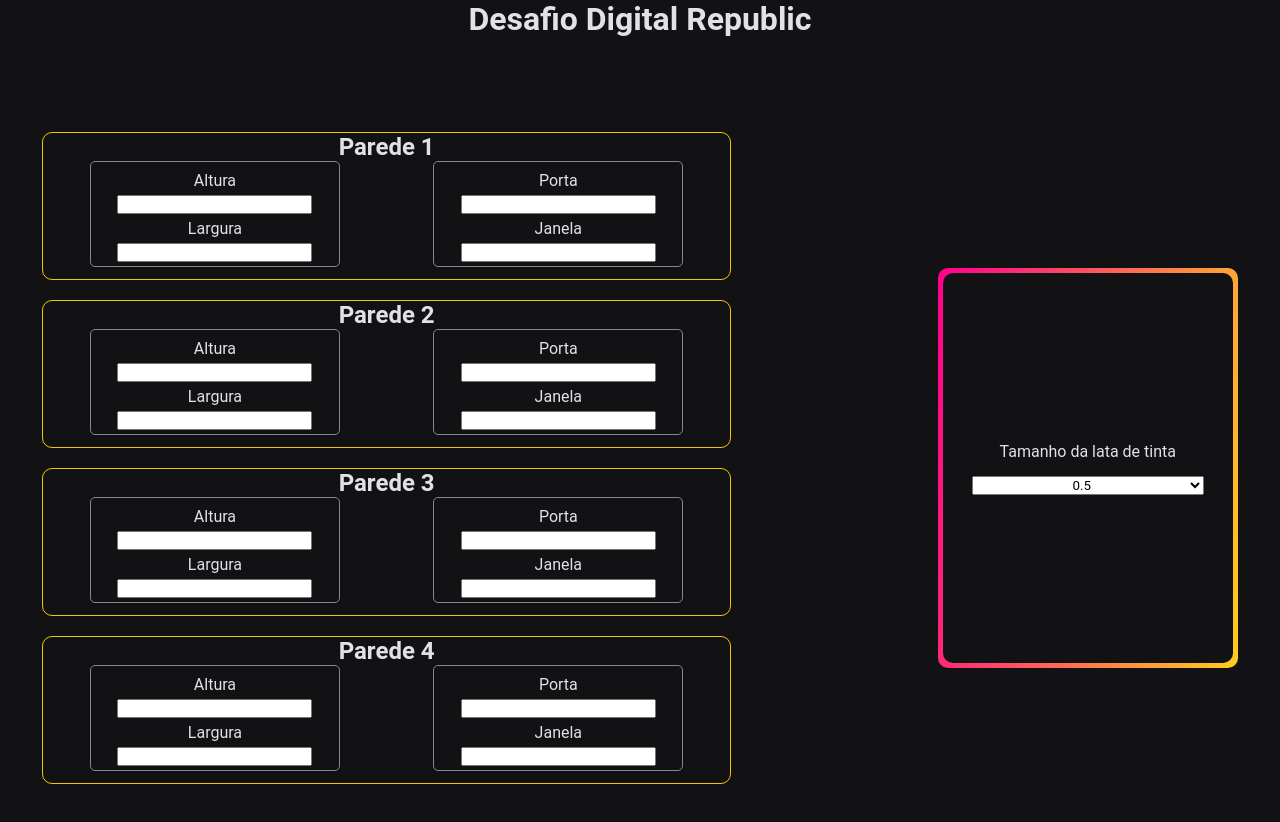
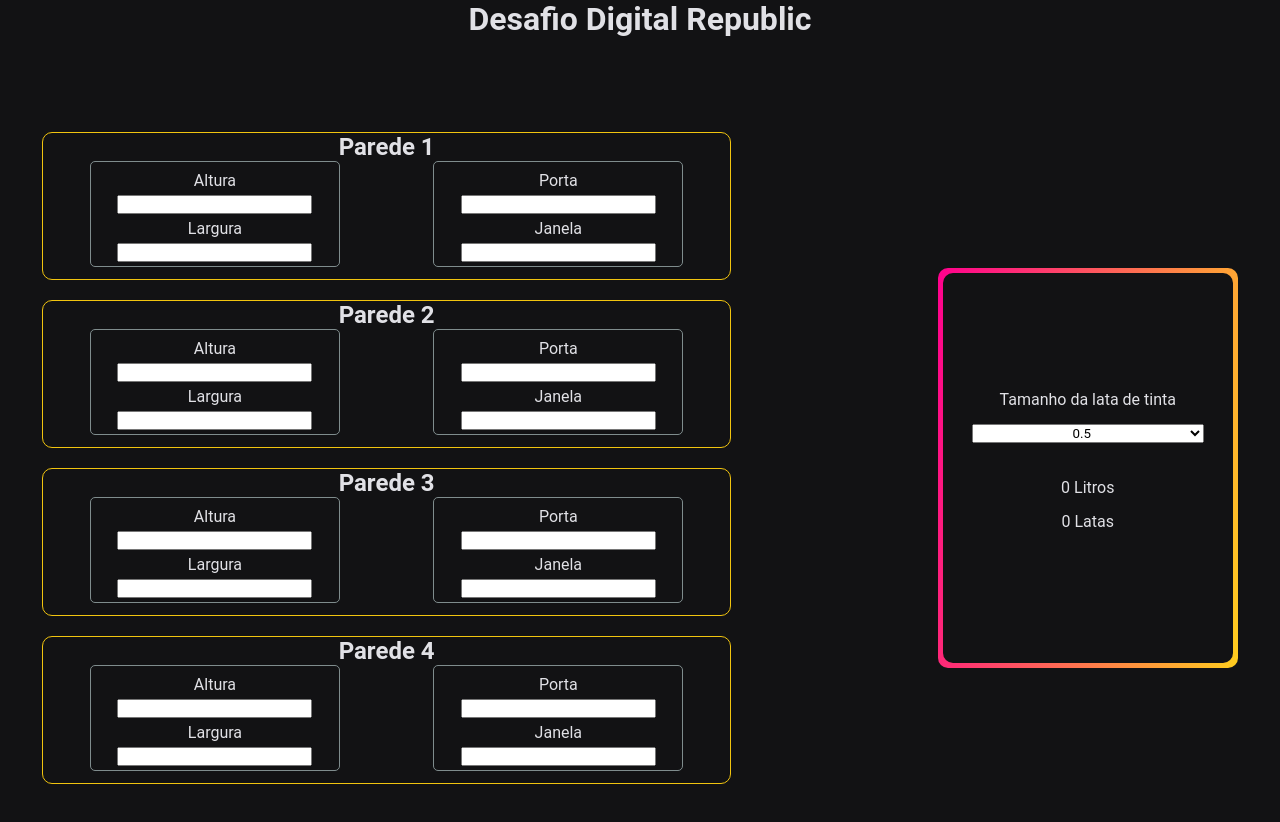
Before and after one commit to madruga665/desafio-digital-republic, a React (Create React App) app: page / in a window 1280 px wide. Shown: the top 822 px of the page. Built offline with nearby package versions, Linux system fonts and the light colour scheme.

Commit message:
feat: add litros e paintBuckets no ResultBox

```diff
--- a/src/components/ResultBox/index.jsx
+++ b/src/components/ResultBox/index.jsx
@@ -1,7 +1,10 @@
-import React from 'react';
+import React, { useContext } from 'react';
+import MainContext from '../../contexts/MainContext';
 import style from './styles.module.scss';
 
 export default function ResultBox() {
+  const { litros, paintBuckets } = useContext(MainContext);
+
   return (
     <div className={style.resultBoxBorder}>
       <div className={style.resultBoxContainer}>
@@ -12,6 +15,10 @@
           <option value="">3,6</option>
           <option value="">18</option>
         </select>
+        <div className={style.result}>
+          <span>{litros} Litros</span>
+          <span>{paintBuckets} Latas</span>
+        </div>
       </div>
     </div>
   );
--- a/src/components/ResultBox/styles.module.scss
+++ b/src/components/ResultBox/styles.module.scss
@@ -17,6 +17,15 @@
   background-color: #121214;
   border-radius: 10px;
 
+  .result {
+    display: flex;
+    flex-direction: column;
+    margin-top: 35px;
+
+    span {
+      margin-bottom: 15px;
+    }
+  }
 
   select {
     width: 80%;
```
